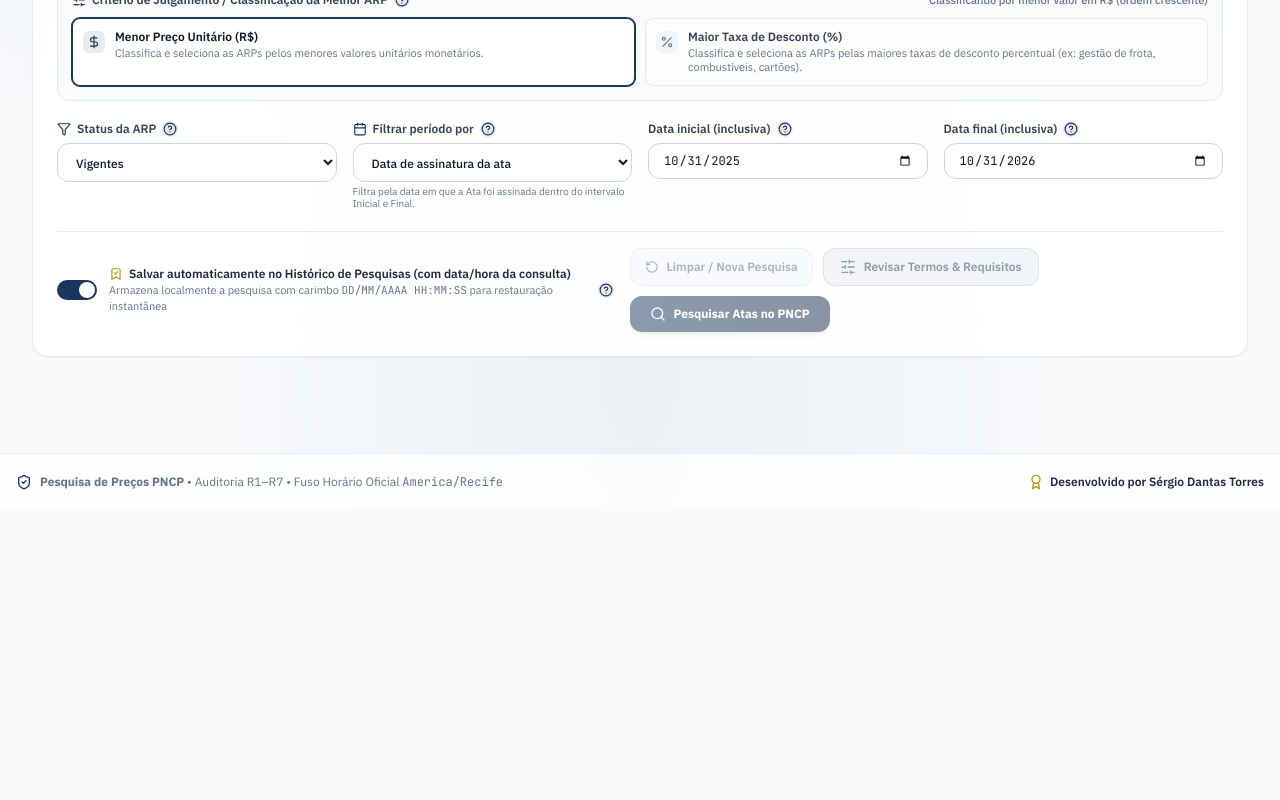
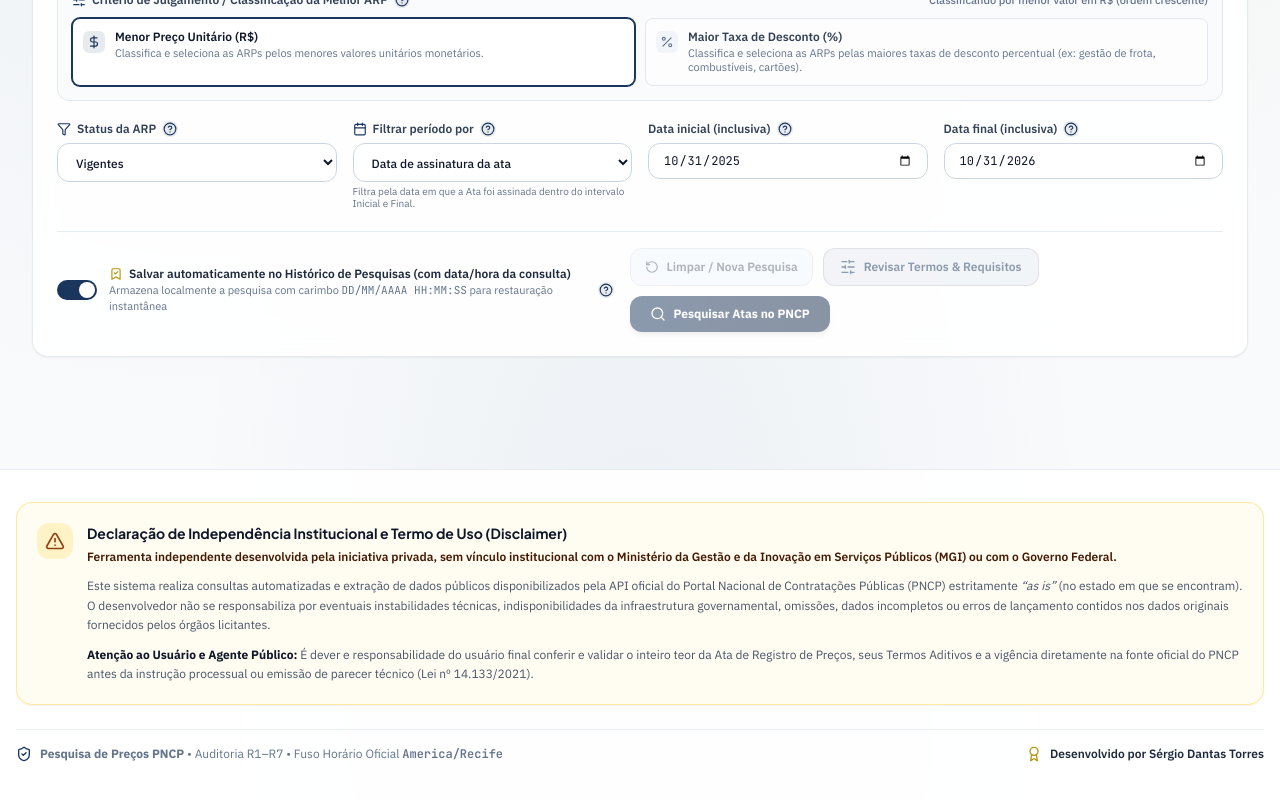
Before and after one commit to sdtrn/pesquisa-precos-pncp, a Next.js app: page / in a window 1280 px wide. Shown: the part 800-1600 px from the top of the page. Before the commit the page ends 1310 px from the top, so only its background shows below. Built offline with nearby package versions, Linux system fonts and the light colour scheme.

Commit message:
feat: adicionar termo de uso (disclaimer) e declaracao de independencia no rodape

```diff
--- a/src/app/page.tsx
+++ b/src/app/page.tsx
@@ -622,19 +622,46 @@ export default function HomePage() {
         onImportJson={handleImportHistoryJson}
       />
 
-      {/* Institutional Footer */}
-      <footer className="border-t border-slate-200/80 dark:border-slate-800/80 bg-white/80 dark:bg-slate-900/80 backdrop-blur-sm py-5 px-4 mt-12">
-        <div className="max-w-7xl mx-auto flex flex-col sm:flex-row items-center justify-between gap-3 text-xs text-slate-500 dark:text-slate-400">
-          <div className="flex items-center gap-2">
-            <ShieldCheck className="w-4 h-4 text-[#1B365D] dark:text-[#D4AF37]" />
-            <span>
-              <strong>Pesquisa de Preços PNCP</strong> • Auditoria R1–R7 • Fuso
-              Horário Oficial <code className="font-mono">America/Recife</code>
-            </span>
+      {/* Institutional Footer & Legal Disclaimers */}
+      <footer className="border-t border-slate-200/80 dark:border-slate-800/80 bg-white/90 dark:bg-slate-900/90 backdrop-blur-sm pt-8 pb-10 px-4 mt-16 transition-colors">
+        <div className="max-w-7xl mx-auto space-y-6">
+          {/* Independence Declaration & Disclaimer Box */}
+          <div className="rounded-2xl border border-amber-200/80 dark:border-amber-900/50 bg-amber-50/70 dark:bg-amber-950/25 p-5 text-xs text-slate-700 dark:text-slate-300 leading-relaxed shadow-sm">
+            <div className="flex flex-col sm:flex-row items-start gap-3.5">
+              <div className="p-2 rounded-xl bg-amber-100 dark:bg-amber-900/50 text-amber-800 dark:text-amber-300 shrink-0">
+                <AlertTriangle className="w-5 h-5" />
+              </div>
+              <div className="space-y-2.5">
+                <div>
+                  <h4 className="font-heading font-bold text-slate-900 dark:text-amber-200 text-sm">
+                    Declaração de Independência Institucional e Termo de Uso (Disclaimer)
+                  </h4>
+                  <p className="mt-1 font-semibold text-amber-950 dark:text-amber-300">
+                    Ferramenta independente desenvolvida pela iniciativa privada, sem vínculo institucional com o Ministério da Gestão e da Inovação em Serviços Públicos (MGI) ou com o Governo Federal.
+                  </p>
+                </div>
+                <p className="text-slate-600 dark:text-slate-400">
+                  Este sistema realiza consultas automatizadas e extração de dados públicos disponibilizados pela API oficial do Portal Nacional de Contratações Públicas (PNCP) estritamente <em>“as is”</em> (no estado em que se encontram). O desenvolvedor não se responsabiliza por eventuais instabilidades técnicas, indisponibilidades da infraestrutura governamental, omissões, dados incompletos ou erros de lançamento contidos nos dados originais fornecidos pelos órgãos licitantes.
+                </p>
+                <p className="text-slate-600 dark:text-slate-400">
+                  <strong className="text-slate-900 dark:text-slate-200">Atenção ao Usuário e Agente Público:</strong> É dever e responsabilidade do usuário final conferir e validar o inteiro teor da Ata de Registro de Preços, seus Termos Aditivos e a vigência diretamente na fonte oficial do PNCP antes da instrução processual ou emissão de parecer técnico (Lei nº 14.133/2021).
+                </p>
+              </div>
+            </div>
           </div>
-          <div className="flex items-center gap-1.5 font-semibold text-slate-800 dark:text-slate-200">
-            <Award className="w-4 h-4 text-[#B59410]" />
-            <span>Desenvolvido por Sérgio Dantas Torres</span>
+
+          {/* Bottom Bar: System & Author Identification */}
+          <div className="flex flex-col sm:flex-row items-center justify-between gap-4 pt-4 border-t border-slate-200/70 dark:border-slate-800/70 text-xs text-slate-500 dark:text-slate-400">
+            <div className="flex flex-wrap items-center gap-2">
+              <ShieldCheck className="w-4 h-4 text-[#1B365D] dark:text-[#D4AF37]" />
+              <span>
+                <strong>Pesquisa de Preços PNCP</strong> • Auditoria R1–R7 • Fuso Horário Oficial <code className="font-mono font-semibold">America/Recife</code>
+              </span>
+            </div>
+            <div className="flex items-center gap-2 font-semibold text-slate-800 dark:text-slate-200">
+              <Award className="w-4 h-4 text-[#B59410]" />
+              <span>Desenvolvido por Sérgio Dantas Torres</span>
+            </div>
           </div>
         </div>
       </footer>
```
